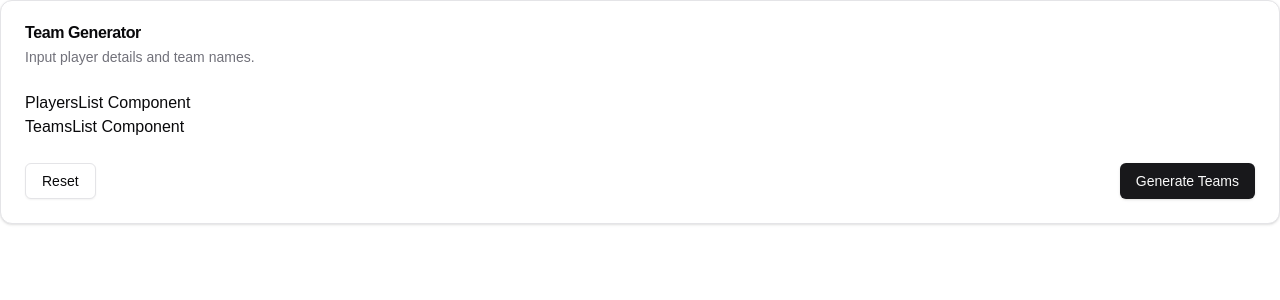
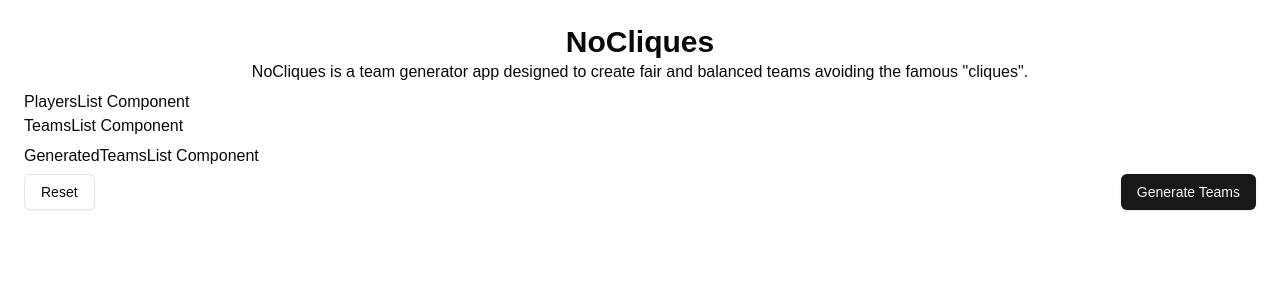
Before and after one commit to antoniopolonijr/nocliques, a Next.js app: page / in a window 1280 px wide. Shown: the top 300 px of the page. Built offline with nearby package versions, Linux system fonts and the light colour scheme.

Commit message:
refactor(TeamGenerator): improve TeamGenerator structure. Closes #21

```diff
--- a/src/app/components/TeamGenerator.tsx
+++ b/src/app/components/TeamGenerator.tsx
@@ -1,41 +1,44 @@
 import * as React from "react";
 
-import {
-  Card,
-  CardContent,
-  CardDescription,
-  CardFooter,
-  CardHeader,
-  CardTitle,
-} from "@/components/ui/card";
 import { Button } from "@/components/ui/button";
 
 import { PlayersList } from "./PlayersList";
 import { TeamsList } from "./TeamsList";
+import { GeneratedTeamsList } from "./GeneratedTeamsList";
 
 export function TeamGenerator() {
   return (
-    <section aria-labelledby="team-generator-input-card">
-      <Card>
-        <CardHeader>
-          <CardTitle>Team Generator</CardTitle>
-          <CardDescription>
-            Input player details and team names.
-          </CardDescription>
-        </CardHeader>
-        <CardContent>
+    <section
+      aria-labelledby="team-generator-title"
+      className="bg-white text-zinc-950 dark:bg-zinc-950 dark:text-zinc-50 flex flex-col space-y-1.5 p-4 sm:p-6 w-[576px] sm:w-full"
+    >
+      <header>
+        <h2
+          id="team-generator-title"
+          className="text-3xl font-bold text-center"
+        >
+          NoCliques
+        </h2>
+        <p className="text-center">
+          NoCliques is a team generator app designed to create fair and balanced
+          teams avoiding the famous "cliques".
+        </p>
+      </header>
+      <section aria-labelledby="input-section">
         <PlayersList />
         <TeamsList />
-        </CardContent>
-        <CardFooter className="flex flex-row justify-between items-center">
+      </section>
+      <section aria-labelledby="output-section">
+        <GeneratedTeamsList />
+      </section>
+      <footer className="flex flex-row justify-between items-center">
         <Button aria-label="Reset" type="button" variant="outline">
           Reset
         </Button>
         <Button aria-label="Generate Teams" type="submit">
           Generate Teams
         </Button>
-        </CardFooter>
-      </Card>
+      </footer>
     </section>
   );
 }
```
Lines whose indentation alone changed are shown as unchanged.
